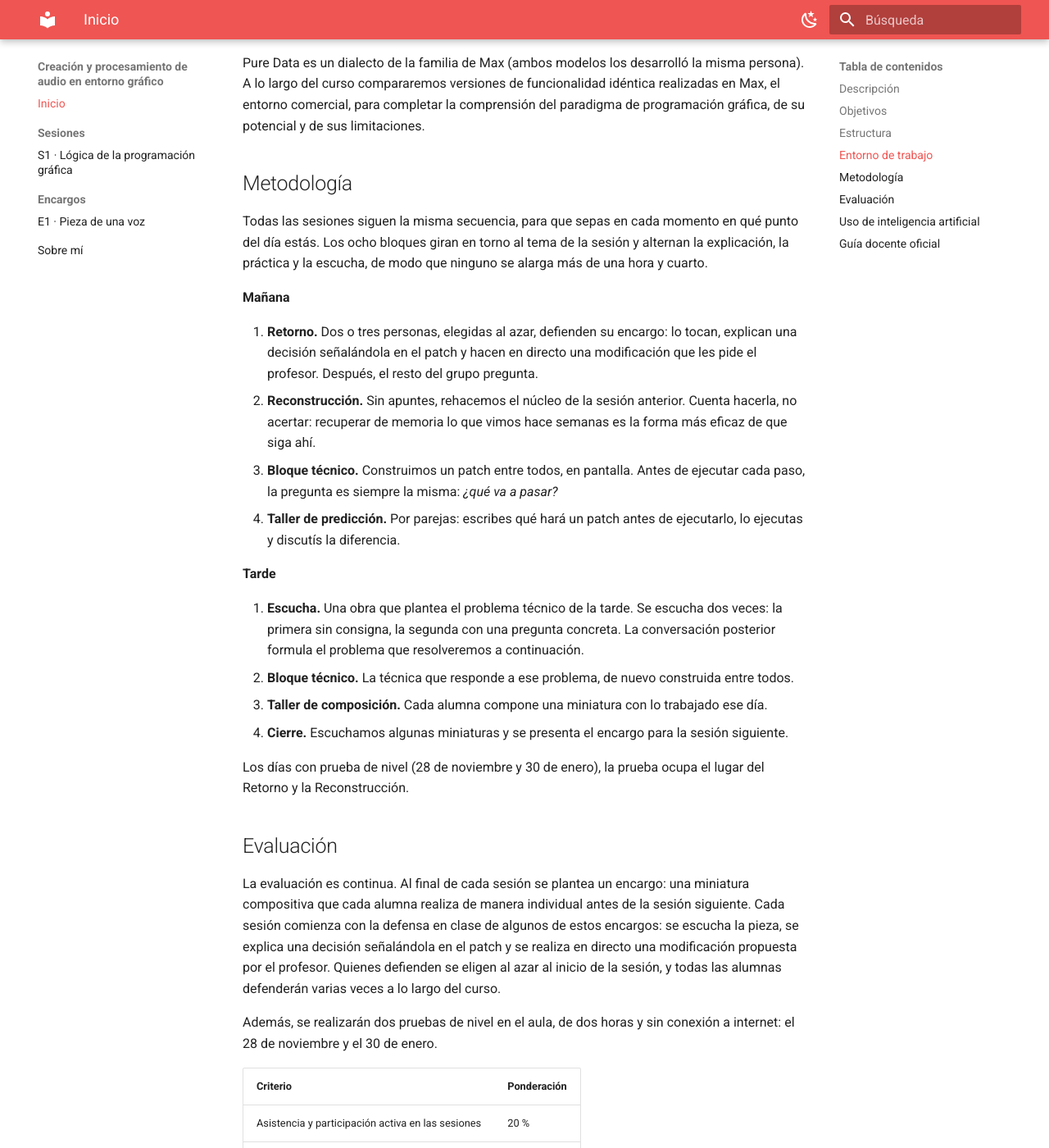
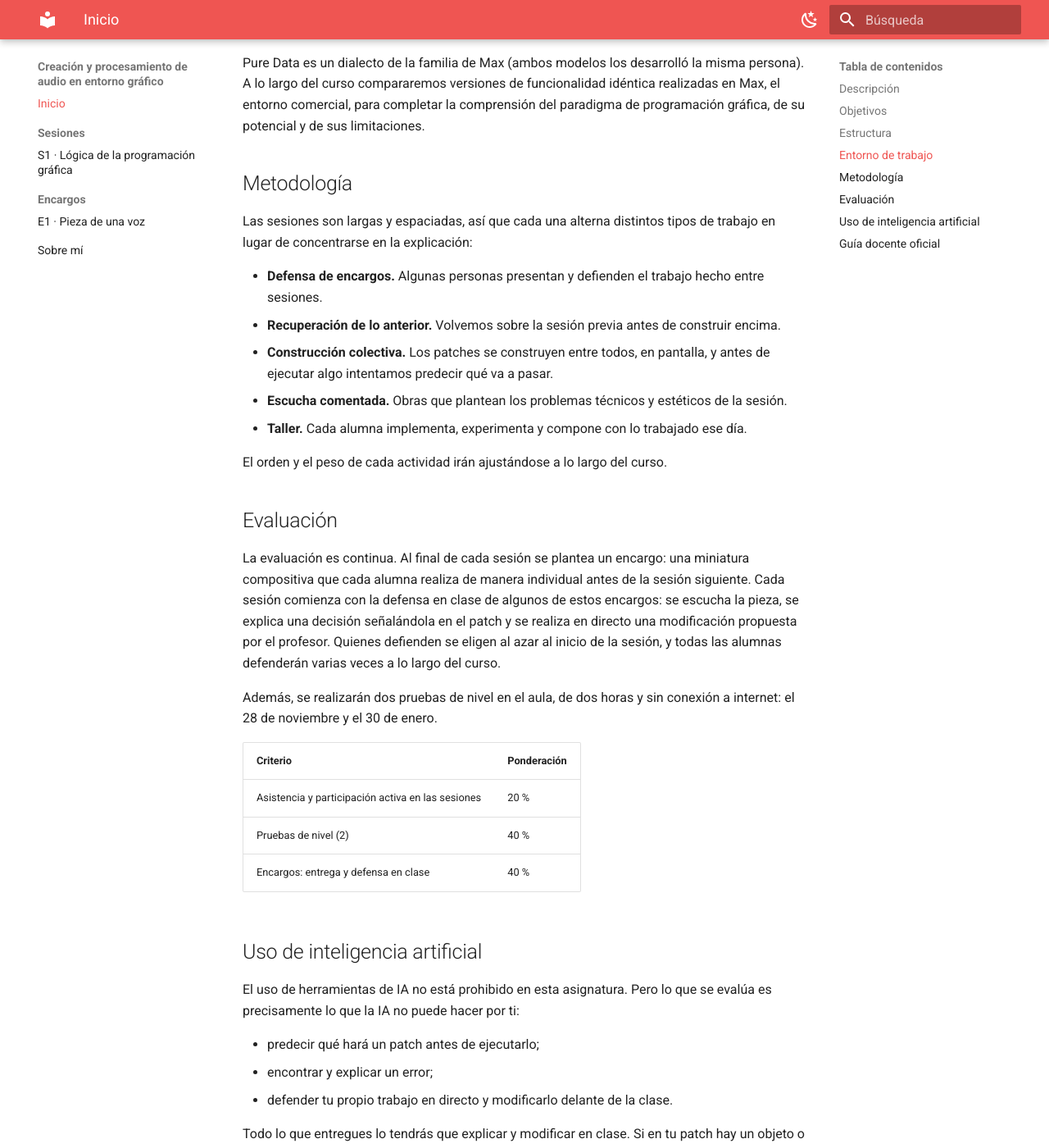
Before and after one commit to anxefaraldo/peg-curso, an MkDocs documentation site: the page built from docs/index.md, in a window 1280 px wide and 1400 px high, scrolled down 1671 px. Shown: the whole window at 82% size. Built offline with MkDocs 1.6.1 and Material for MkDocs 9.7.7, drawn with Linux system fonts in a browser that asks for light colours; some of the changed text lies outside the part shown.

Commit message:
Metodología abierta; web de contacto y fecha de Phonos corregidas
Co-Authored-By: Claude Opus 5.5 <noreply@anthropic.com>
Claude-Session: https://claude.ai/code/session_015mDvKK1qjs5Gp2UVjyJiVR

```diff
--- a/docs/index.md
+++ b/docs/index.md
@@ -1,7 +1,7 @@
 # Creación y procesamiento de audio en entorno gráfico
 
 **Máster en Composición Electroacústica** · Centro Superior de Enseñanza Musical Katarina Gurska · Curso 2026-27
-Profesor: Anxe Faraldo · [anxefaraldo@gmail.com](mailto:anxefaraldo@gmail.com) · [anxefaraldo.lamembrana.com](http://anxefaraldo.lamembrana.com) · [Sobre mí](sobre-mi.md)
+Profesor: Anxe Faraldo · [anxefaraldo@gmail.com](mailto:anxefaraldo@gmail.com) · [lamembrana.com/anxefaraldo](https://lamembrana.com/anxefaraldo) · [Sobre mí](sobre-mi.md)
 
 ## Descripción
 
@@ -37,23 +37,15 @@ Pure Data es un dialecto de la familia de Max (ambos modelos los desarrolló la
 
 ## Metodología
 
-Todas las sesiones siguen la misma secuencia, para que sepas en cada momento en qué punto del día estás. Los ocho bloques giran en torno al tema de la sesión y alternan la explicación, la práctica y la escucha, de modo que ninguno se alarga más de una hora y cuarto.
+Las sesiones son largas y espaciadas, así que cada una alterna distintos tipos de trabajo en lugar de concentrarse en la explicación:
 
-**Mañana**
+- **Defensa de encargos.** Algunas personas presentan y defienden el trabajo hecho entre sesiones.
+- **Recuperación de lo anterior.** Volvemos sobre la sesión previa antes de construir encima.
+- **Construcción colectiva.** Los patches se construyen entre todos, en pantalla, y antes de ejecutar algo intentamos predecir qué va a pasar.
+- **Escucha comentada.** Obras que plantean los problemas técnicos y estéticos de la sesión.
+- **Taller.** Cada alumna implementa, experimenta y compone con lo trabajado ese día.
 
-1. **Retorno.** Dos o tres personas, elegidas al azar, defienden su encargo: lo tocan, explican una decisión señalándola en el patch y hacen en directo una modificación que les pide el profesor. Después, el resto del grupo pregunta.
-2. **Reconstrucción.** Sin apuntes, rehacemos el núcleo de la sesión anterior. Cuenta hacerla, no acertar: recuperar de memoria lo que vimos hace semanas es la forma más eficaz de que siga ahí.
-3. **Bloque técnico.** Construimos un patch entre todos, en pantalla. Antes de ejecutar cada paso, la pregunta es siempre la misma: *¿qué va a pasar?*
-4. **Taller de predicción.** Por parejas: escribes qué hará un patch antes de ejecutarlo, lo ejecutas y discutís la diferencia.
-
-**Tarde**
-
-5. **Escucha.** Una obra que plantea el problema técnico de la tarde. Se escucha dos veces: la primera sin consigna, la segunda con una pregunta concreta. La conversación posterior formula el problema que resolveremos a continuación.
-6. **Bloque técnico.** La técnica que responde a ese problema, de nuevo construida entre todos.
-7. **Taller de composición.** Cada alumna compone una miniatura con lo trabajado ese día.
-8. **Cierre.** Escuchamos algunas miniaturas y se presenta el encargo para la sesión siguiente.
-
-Los días con prueba de nivel (28 de noviembre y 30 de enero), la prueba ocupa el lugar del Retorno y la Reconstrucción.
+El orden y el peso de cada actividad irán ajustándose a lo largo del curso.
 
 ## Evaluación
 
```
Also changed, not shown: docs/sobre-mi.md (+2 -2 lines).
